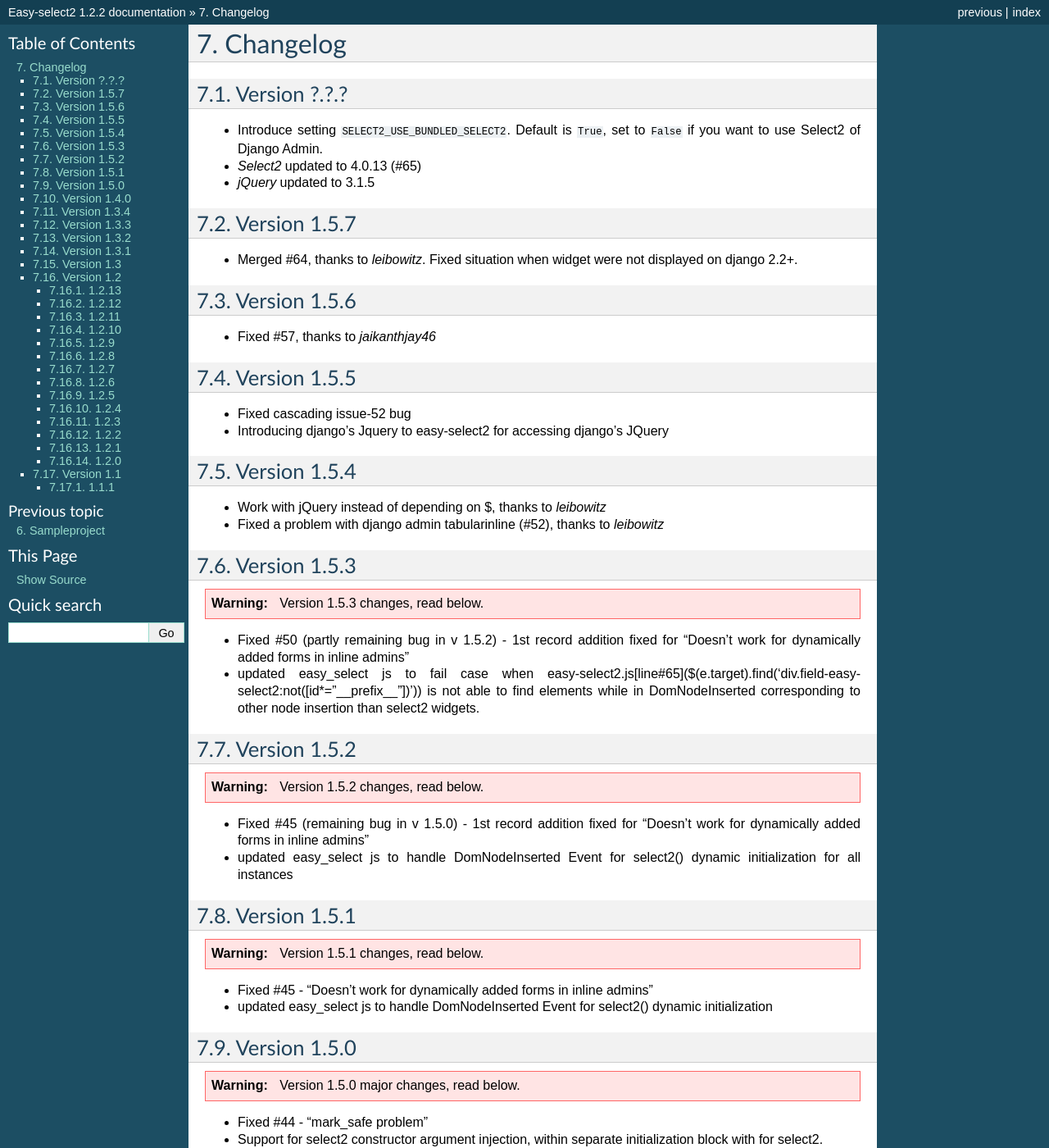
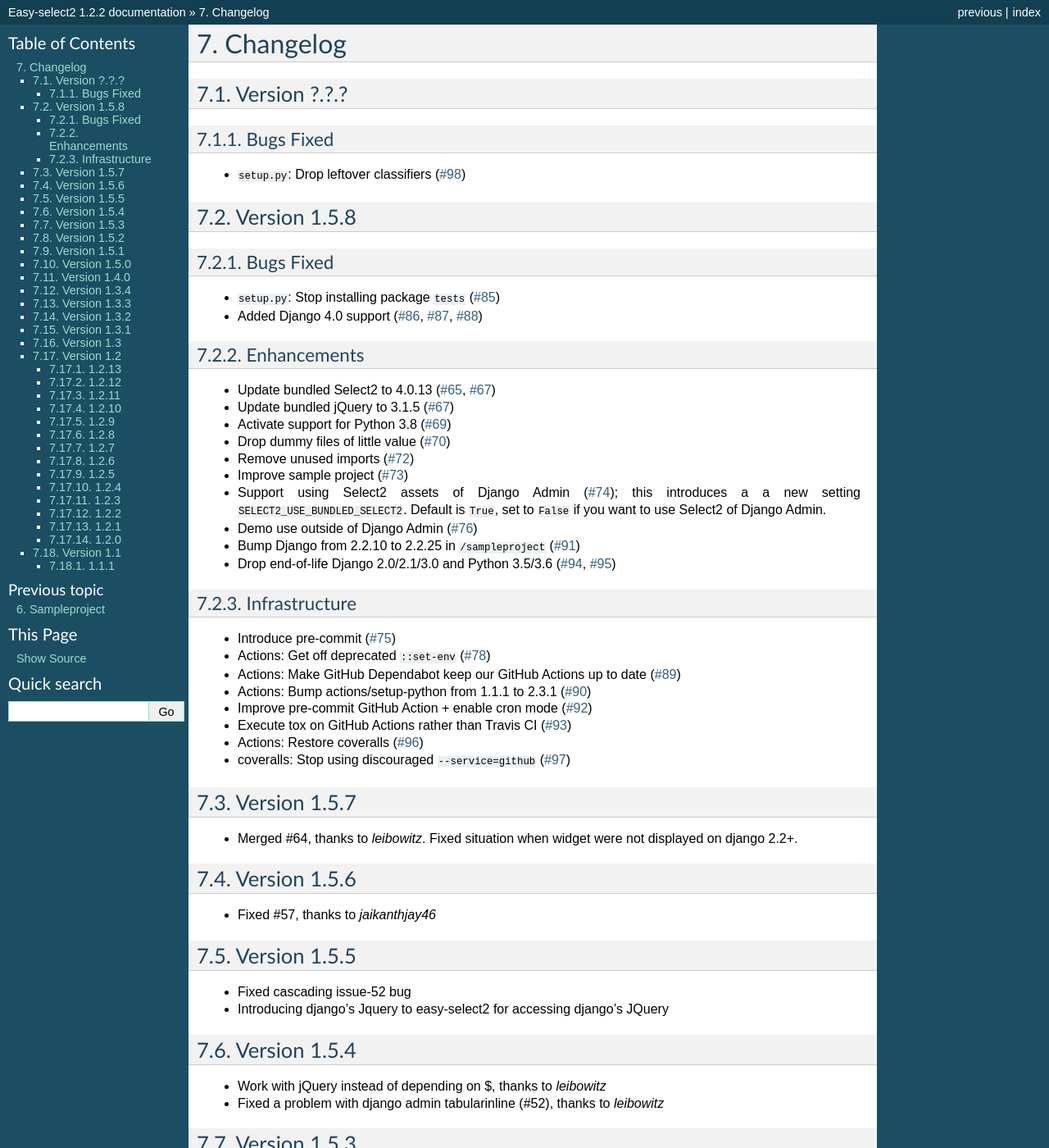
Before and after one commit to asyncee/django-easy-select2, a Sphinx documentation site: the page built from docs/source/changelog.rst, in a window 1280 px wide and 1400 px high. Shown: the whole window at 82% size. Built offline with Sphinx 7.4.7, drawn with Linux system fonts in a browser that asks for light colours; some of the changed text lies outside the part shown.

Commit message:
docs/source/changelog.rst: Add missing entries, mostly for 1.5.8

```diff
--- a/docs/source/changelog.rst
+++ b/docs/source/changelog.rst
@@ -3,10 +3,52 @@
 
 Version ?.?.?
 -------------
-- Introduce setting ``SELECT2_USE_BUNDLED_SELECT2``.
+
+Bugs Fixed
+~~~~~~~~~~
+
+- ``setup.py``: Drop leftover classifiers (`#98 <https://github.com/asyncee/django-easy-select2/pull/98>`_)
+
+
+Version 1.5.8
+-------------
+
+Bugs Fixed
+~~~~~~~~~~
+
+- ``setup.py``: Stop installing package ``tests`` (`#85 <https://github.com/asyncee/django-easy-select2/pull/85>`_)
+- Added Django 4.0 support (`#86 <https://github.com/asyncee/django-easy-select2/issues/86>`_, `#87 <https://github.com/asyncee/django-easy-select2/issues/87>`_, `#88 <https://github.com/asyncee/django-easy-select2/pull/88>`_)
+
+
+Enhancements
+~~~~~~~~~~~~
+
+- Update bundled Select2 to 4.0.13 (`#65 <https://github.com/asyncee/django-easy-select2/issues/65>`_, `#67 <https://github.com/asyncee/django-easy-select2/pull/67>`_)
+- Update bundled jQuery to 3.1.5 (`#67 <https://github.com/asyncee/django-easy-select2/pull/67>`_)
+- Activate support for Python 3.8 (`#69 <https://github.com/asyncee/django-easy-select2/pull/69>`_)
+- Drop dummy files of little value (`#70 <https://github.com/asyncee/django-easy-select2/pull/70>`_)
+- Remove unused imports (`#72 <https://github.com/asyncee/django-easy-select2/pull/72>`_)
+- Improve sample project (`#73 <https://github.com/asyncee/django-easy-select2/pull/73>`_)
+- Support using Select2 assets of Django Admin (`#74 <https://github.com/asyncee/django-easy-select2/pull/74>`_);
+  this introduces a a new setting ``SELECT2_USE_BUNDLED_SELECT2``.
   Default is ``True``, set to ``False`` if you want to use Select2 of Django Admin.
-- `Select2` updated to 4.0.13 (#65)
-- `jQuery` updated to 3.1.5
+- Demo use outside of Django Admin (`#76 <https://github.com/asyncee/django-easy-select2/pull/76>`_)
+- Bump Django from 2.2.10 to 2.2.25 in ``/sampleproject`` (`#91 <https://github.com/asyncee/django-easy-select2/pull/91>`_)
+- Drop end-of-life Django 2.0/2.1/3.0 and Python 3.5/3.6 (`#94 <https://github.com/asyncee/django-easy-select2/issues/94>`_, `#95 <https://github.com/asyncee/django-easy-select2/pull/95>`_)
+
+
+Infrastructure
+~~~~~~~~~~~~~~
+
+- Introduce pre-commit (`#75 <https://github.com/asyncee/django-easy-select2/pull/75>`_)
+- Actions: Get off deprecated ``::set-env`` (`#78 <https://github.com/asyncee/django-easy-select2/pull/78>`_)
+- Actions: Make GitHub Dependabot keep our GitHub Actions up to date (`#89 <https://github.com/asyncee/django-easy-select2/pull/89>`_)
+- Actions: Bump actions/setup-python from 1.1.1 to 2.3.1 (`#90 <https://github.com/asyncee/django-easy-select2/pull/90>`_)
+- Improve pre-commit GitHub Action + enable cron mode (`#92 <https://github.com/asyncee/django-easy-select2/pull/92>`_)
+- Execute tox on GitHub Actions rather than Travis CI (`#93 <https://github.com/asyncee/django-easy-select2/pull/93>`_)
+- Actions: Restore coveralls (`#96 <https://github.com/asyncee/django-easy-select2/pull/96>`_)
+- coveralls: Stop using discouraged ``--service=github`` (`#97 <https://github.com/asyncee/django-easy-select2/pull/97>`_)
+
 
 Version 1.5.7
 -------------
```
